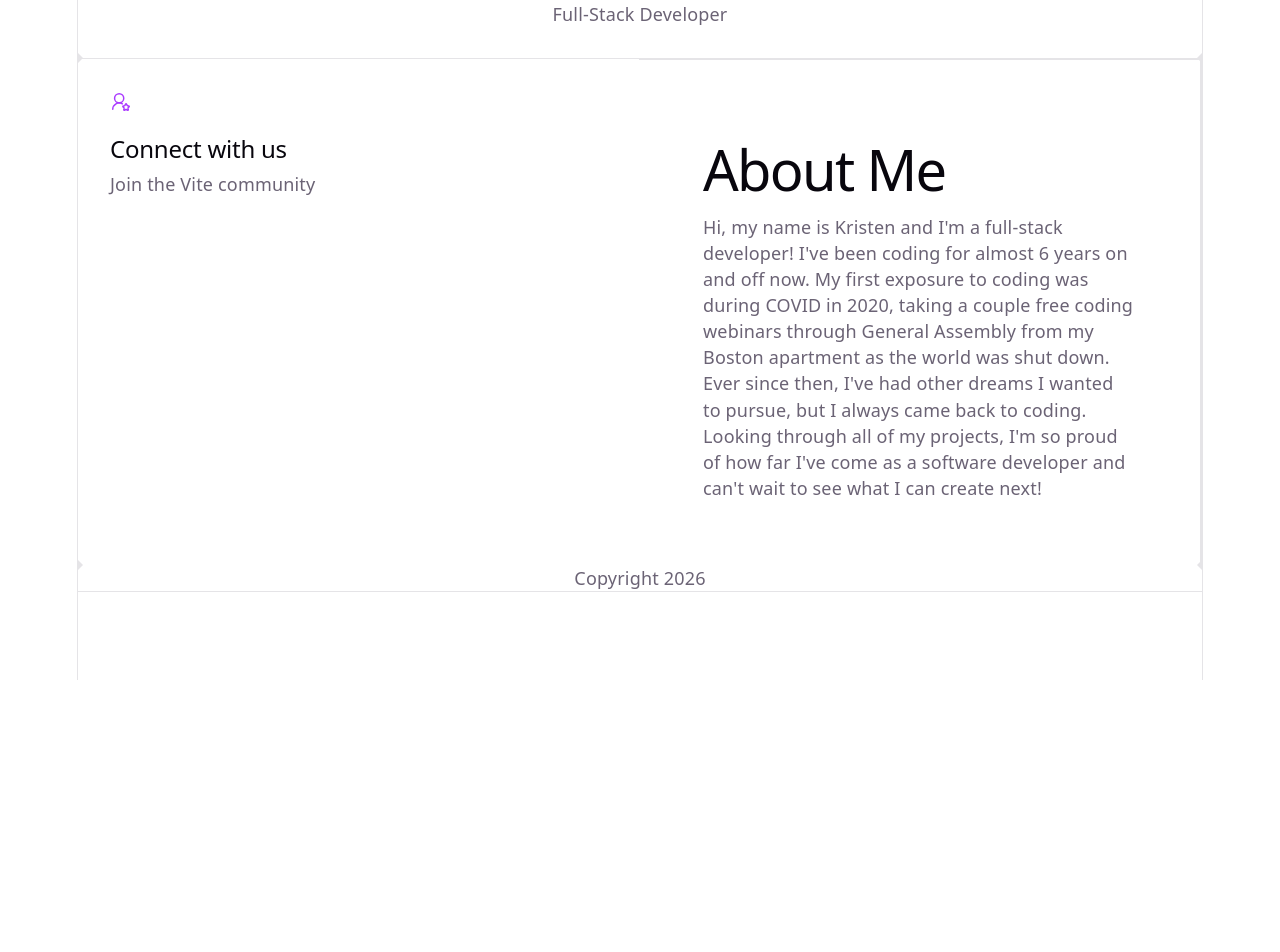
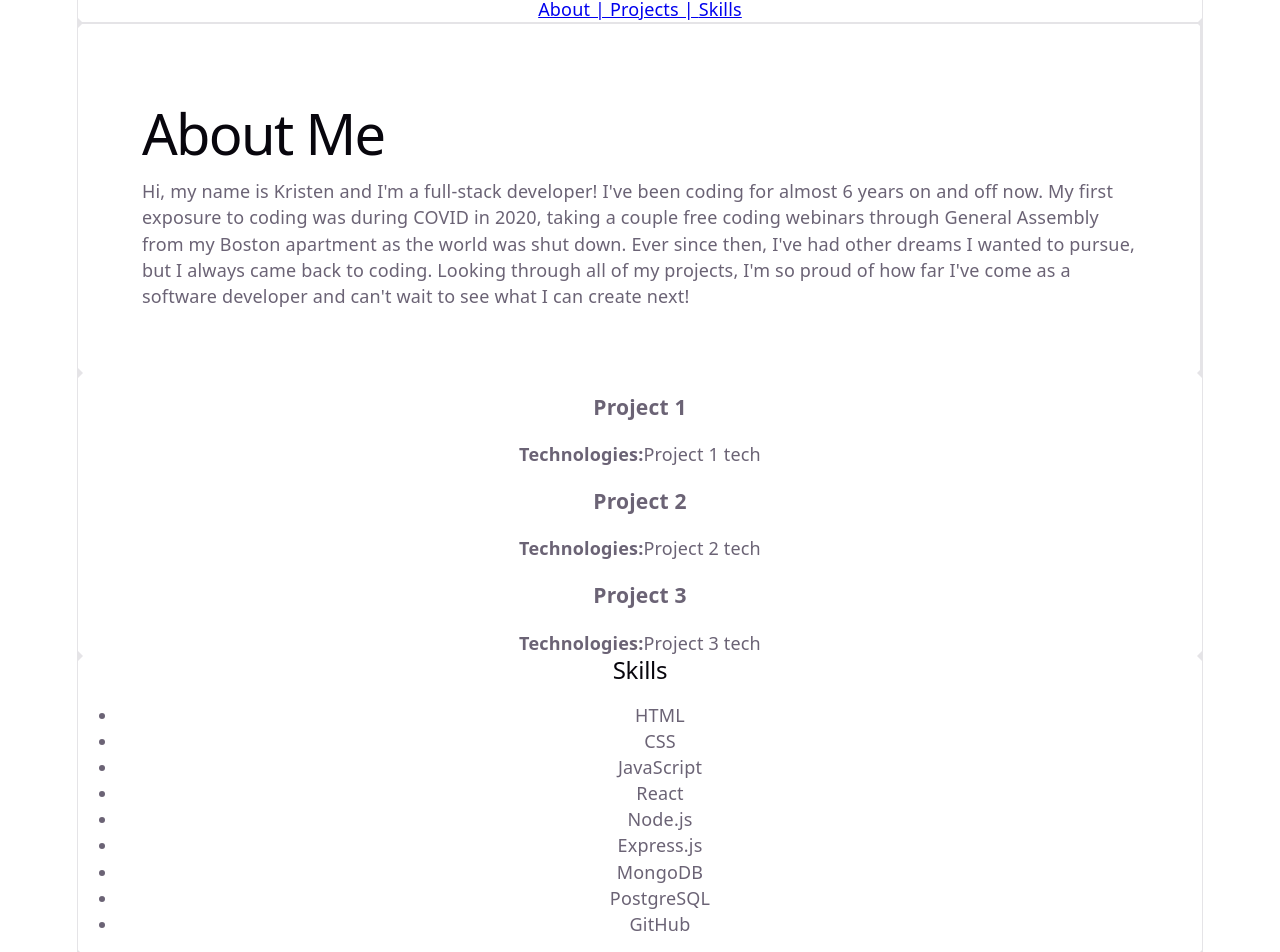
Before and after one commit to kwishart24/web-dev-portfolio, a React (Vite) app: page / in a window 1280 px wide. Shown: the part 120-1072 px from the top of the page. Before the commit the page ends 800 px from the top, so only its background shows below. Built offline with nearby package versions, Linux system fonts and the light colour scheme.

Commit message:
created the projects, projectcards, and skills components:

```diff
--- a/src/App.jsx
+++ b/src/App.jsx
@@ -2,6 +2,8 @@
 import Header from "./components/Header";
 //import headshot from "./assets/headshot.jpg";
 import About from "./components/About";
+import Projects from "./components/Projects";
+import Skills from "./components/Skills";
 import Footer from "./components/Footer";
 import "./App.css";
 
@@ -19,21 +21,32 @@ function App() {
       <div className="ticks"></div>
 
       <section id="about">
-        <div id="social">
-          <svg className="icon" role="presentation" aria-hidden="true">
-            <use href="/icons.svg#social-icon"></use>
-          </svg>
-          <h2>Connect with us</h2>
-          <p>Join the Vite community</p>
-        </div>
         <div id="about">
           <About />
         </div>
       </section>
 
-      <div className="ticks">
+      <div className="ticks"></div>
+
+      <section id="projects">
+        <div id="projects">
+          <Projects />
+        </div>
+      </section>
+
+      <div className="ticks"></div>
+
+      <section id="skills">
+        <div id="skills">
+          <Skills />
+        </div>
+      </section>
+
+      <div className="ticks"></div>
+      <section id="footer">
         <Footer />
-      </div>
+      </section>
+
       <section id="spacer"></section>
     </>
   );
--- a/src/components/Header.jsx
+++ b/src/components/Header.jsx
@@ -3,6 +3,11 @@ function Header() {
     <header>
       <h1>Kristen Wishart</h1>
       <p>Full-Stack Developer</p>
+      <nav>
+        <a href="#about">About | </a>
+        <a href="#projects">Projects | </a>
+        <a href="#skills">Skills</a>
+      </nav>
     </header>
   );
 }
--- a/src/components/ProjectCard.jsx
+++ b/src/components/ProjectCard.jsx
@@ -0,0 +1,14 @@
+function ProjectCard({ title, description, technologies }) {
+  return (
+    <article className="project-card">
+      <h3>{title}</h3>
+      <p>{description}</p>
+      <p>
+        <strong>Technologies:</strong>
+        {technologies}
+      </p>
+    </article>
+  );
+}
+
+export default ProjectCard;
--- a/src/components/Projects.jsx
+++ b/src/components/Projects.jsx
@@ -0,0 +1,25 @@
+import ProjectCard from "./ProjectCard";
+
+function Projects() {
+  return (
+    <div>
+      <ProjectCard
+        title="Project 1"
+        descripton="Description for Project 1"
+        technologies="Project 1 tech"
+      />
+      <ProjectCard
+        title="Project 2"
+        descripton="Description for Project 2"
+        technologies="Project 2 tech"
+      />
+      <ProjectCard
+        title="Project 3"
+        descripton="Description for Project 3"
+        technologies="Project 3 tech"
+      />
+    </div>
+  );
+}
+
+export default Projects;
--- a/src/components/Skills.jsx
+++ b/src/components/Skills.jsx
@@ -0,0 +1,27 @@
+function Skills() {
+  const skills = [
+    "HTML",
+    "CSS",
+    "JavaScript",
+    "React",
+    "Node.js",
+    "Express.js",
+    "MongoDB",
+    "PostgreSQL",
+    "GitHub",
+  ];
+
+  return (
+    <section id="skills">
+      <h2>Skills</h2>
+
+      <ul>
+        {skills.map((skill) => (
+          <li key={skill}>{skill}</li>
+        ))}
+      </ul>
+    </section>
+  );
+}
+
+export default Skills;
```
